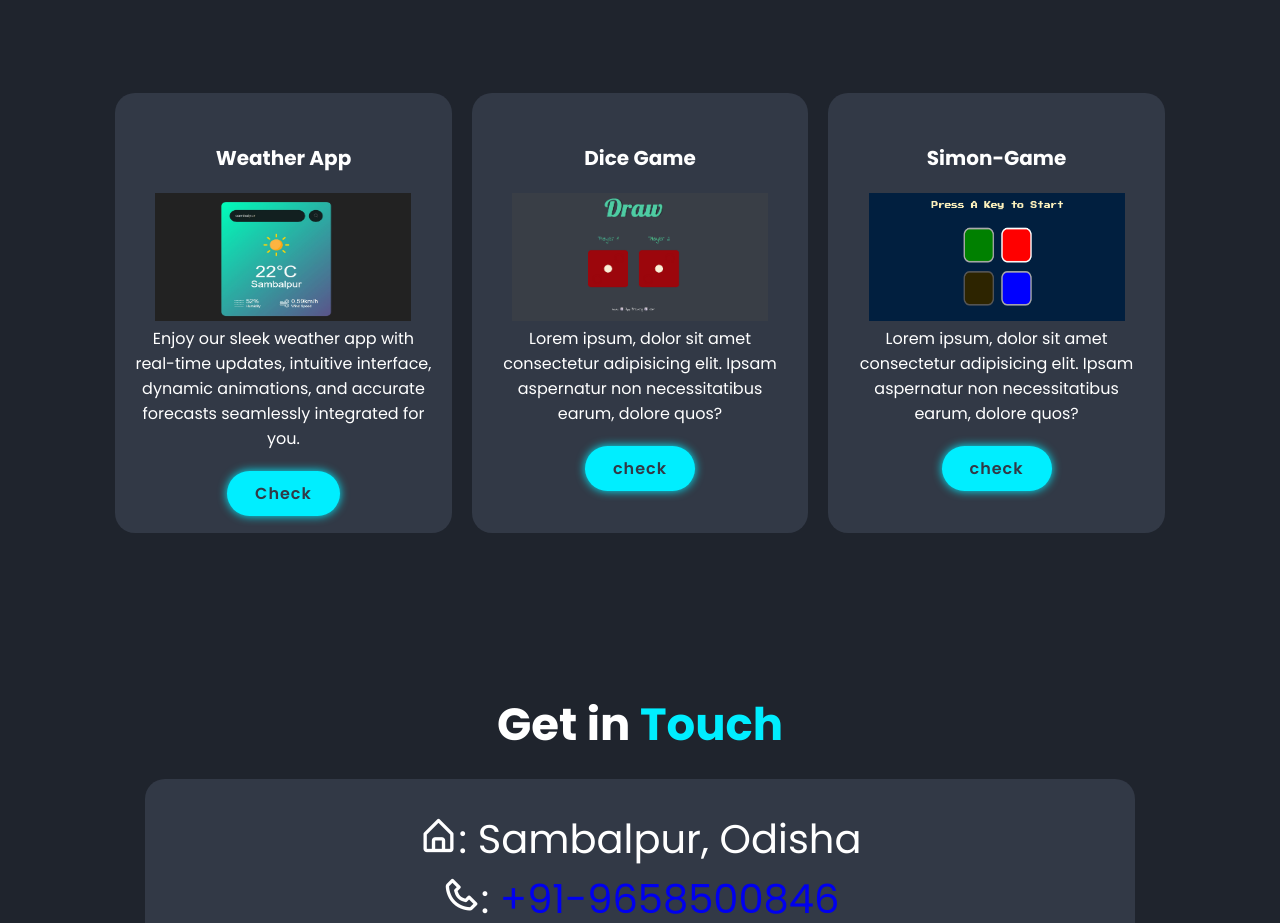
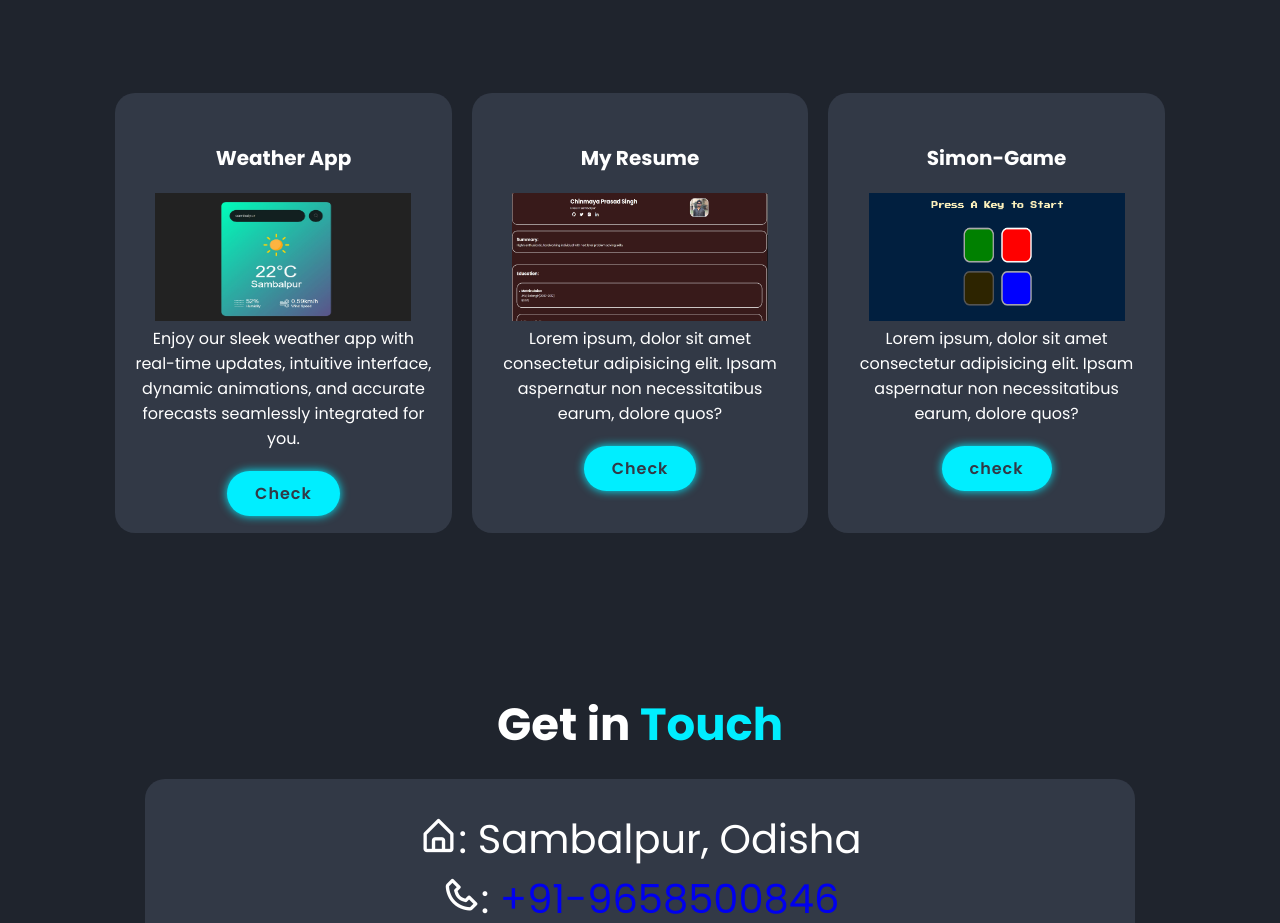
Before and after one commit to urschinu/myportfolio, a plain HTML site: page index.html in a window 1280 px wide. Shown: the part 3849-4772 px from the top of the page. Drawn offline with nearby package versions, Linux system fonts and the light colour scheme.

Commit message:
project resume

```diff
--- a/index.html
+++ b/index.html
@@ -148,11 +148,11 @@
           <a href="https://urschinu.github.io/myWeatherApp/" class="btn">Check</a>
       </div>
       <div class="project-content">
-        <h2>Dice Game</h2>
-        <img src="images/dice.png" alt="">
+        <h2>My Resume</h2>
+        <img src="images/my resume.jpg" alt="">
         <p>Lorem ipsum, dolor sit amet consectetur adipisicing elit. Ipsam aspernatur non necessitatibus earum, dolore
           quos?</p>
-        <button class="btn">check</button>
+          <a href="https://urschinu.github.io/myresume/" class="btn">Check</a>
       </div>
       <div class="project-content">
         <h2>Simon-Game</h2>
```
Also changed, not shown: images/my resume.jpg (added).
